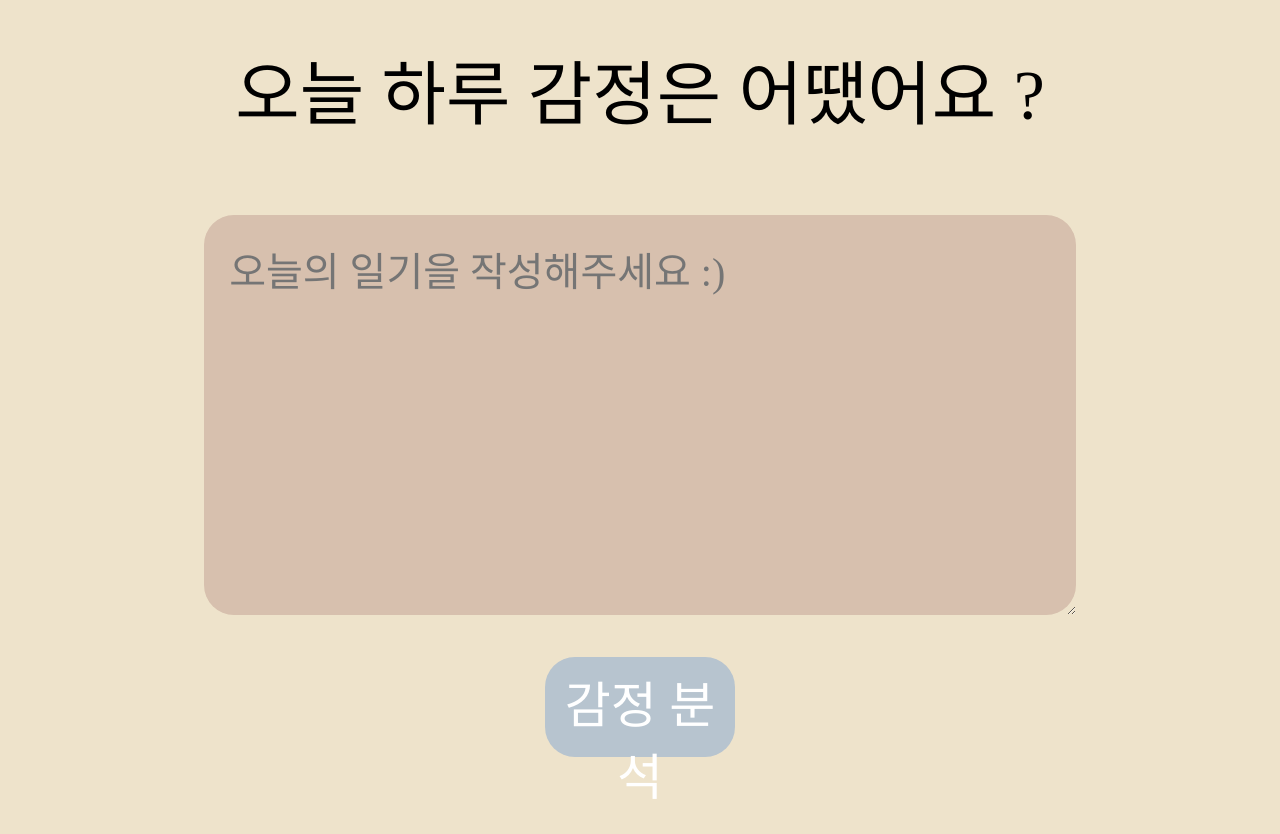
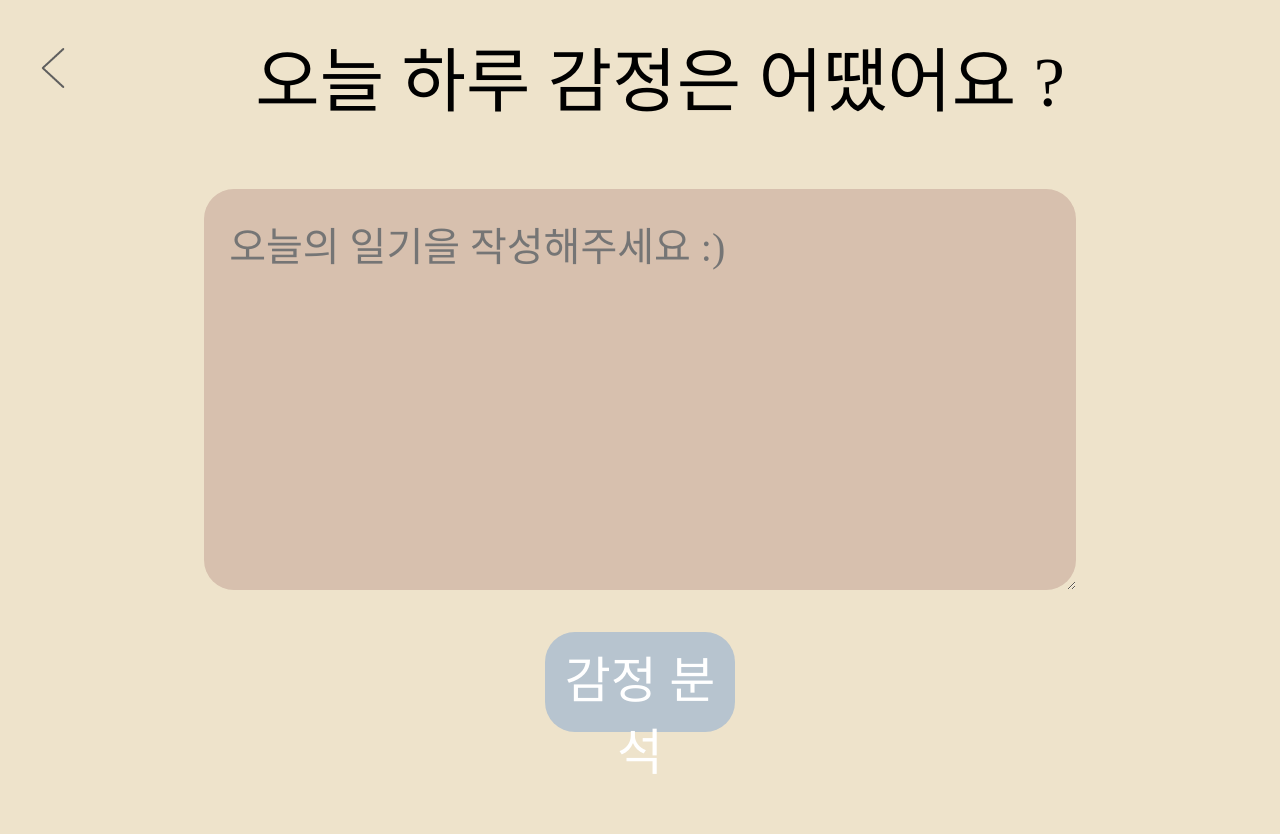
Before and after one commit to KoYujung/ASK_BURY, a website: page public/diary.html in a window 1280 px wide. After the commit the page ends 809 px from the top, so only its background shows below. Drawn offline with Linux system fonts and the light colour scheme; a web font is replaced by a local one.

Commit message:
일기 작성 화면 뒤로가기 추가

```diff
--- a/public/diary.html
+++ b/public/diary.html
@@ -5,7 +5,10 @@
   <link href="./index.css" rel="stylesheet">
 </head>
 <body>
-  <div id="diaryTitle">오늘 하루 감정은 어땠어요 ?</div>
+  <div id="diaryTitle">
+    <div style="float: left;"><img src="./img/back.png" width="40" onclick="history.back()"></div>
+    오늘 하루 감정은 어땠어요 ?
+  </div>
   <div id="diaryMain">
     <textarea id="inputDiary" rows="4" cols="50" placeholder="오늘의 일기을 작성해주세요 :)"></textarea>
     <br>
--- a/public/index.css
+++ b/public/index.css
@@ -13,10 +13,14 @@ body {
     font-family: HakgyoansimWoojuR;
 }
 
+#diaryHeader {
+
+}
+
 #diaryTitle {
     font-size: 70px;
     text-align: center;
-    margin: 3%;
+    margin: 2%;
 }
 
 #diaryMain {
@@ -77,3 +81,8 @@ a {
     cursor: pointer;
     margin: 2%;
 }
+
+#backButton {
+    border: 0;
+    background-color: transparent;
+}
```
Also changed, not shown: public/img/back.png (added).
